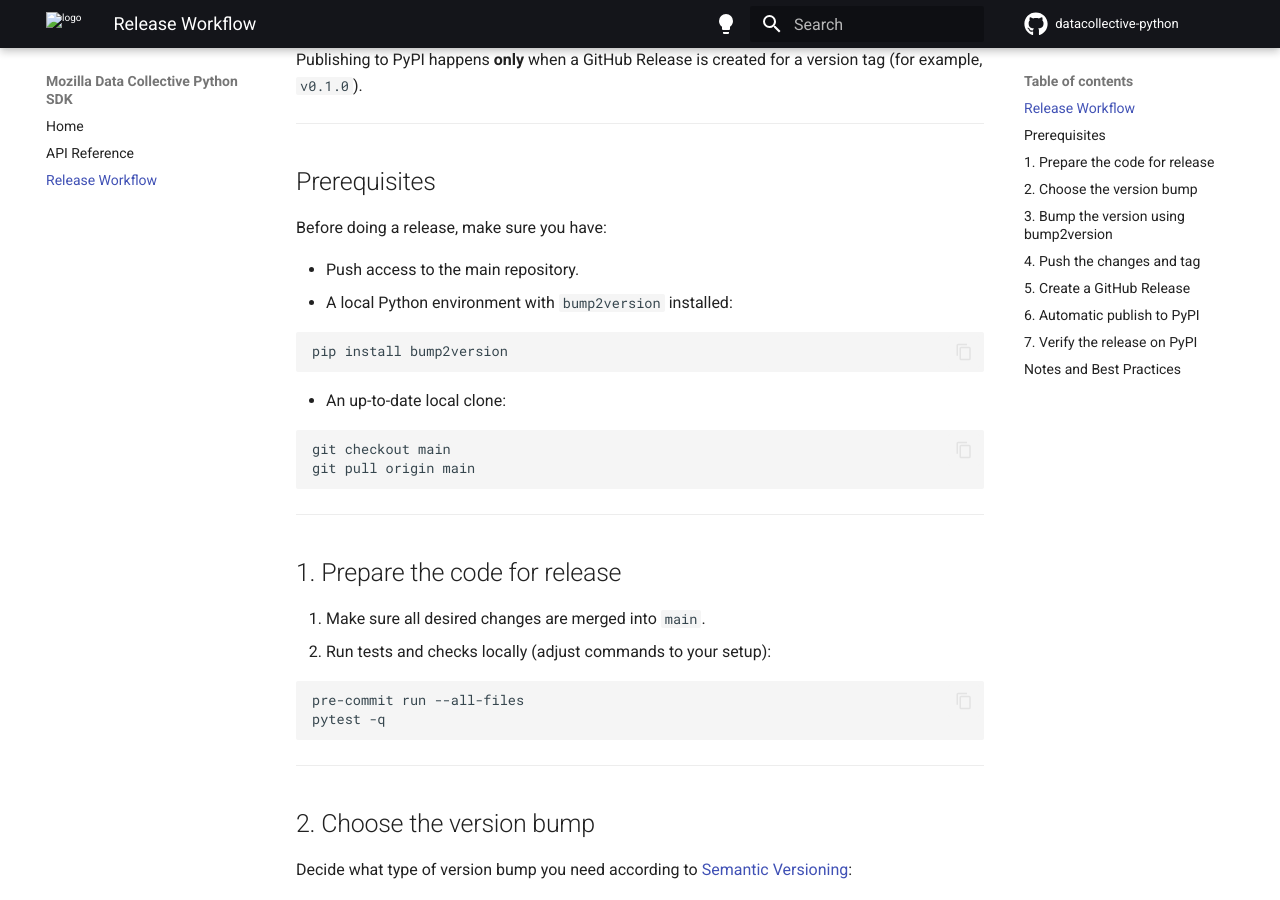
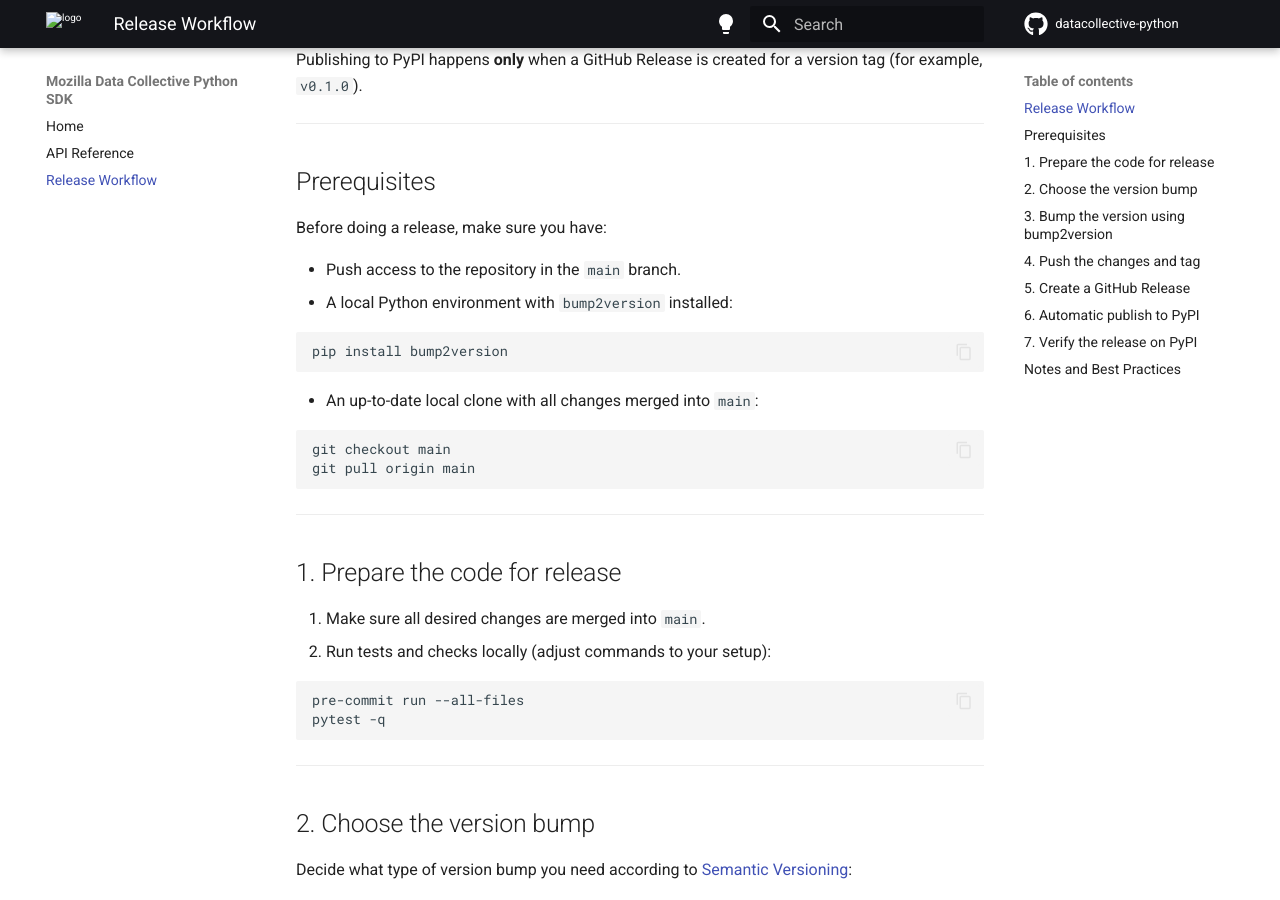
Before and after one commit to Mozilla-Data-Collective/datacollective-python, an MkDocs documentation site: the page built from docs/release.md, in a window 1280 px wide and 900 px high, scrolled down 334 px. Built offline with MkDocs 1.6.1 and Material for MkDocs 9.7.7, drawn with Linux system fonts in a browser that asks for light colours; comment, search, counter and statistics services are not loaded.

Commit message:
Minor docs updates

````diff
--- a/docs/release.md
+++ b/docs/release.md
@@ -14,14 +14,14 @@ Publishing to PyPI happens **only** when a GitHub Release is created for a versi
 
 Before doing a release, make sure you have:
 
-- Push access to the main repository.
+- Push access to the repository in the `main` branch.
 - A local Python environment with `bump2version` installed:
 
 ```bash
 pip install bump2version
 ```
 
-- An up-to-date local clone:
+- An up-to-date local clone with all changes merged into `main`:
 
 ```bash
 git checkout main
````
